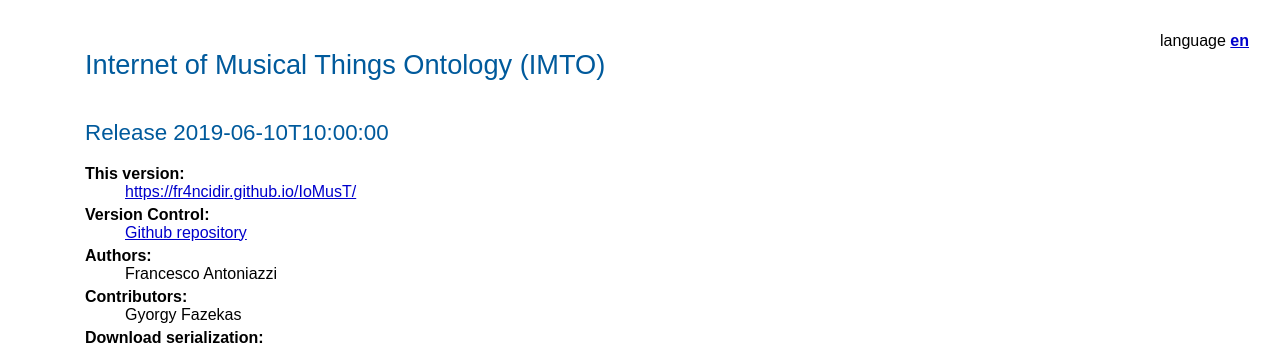
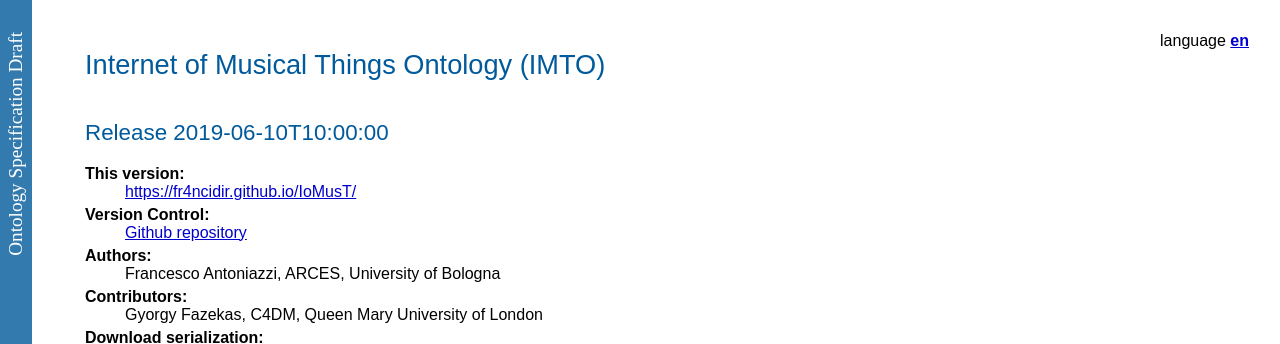
Before and after one commit to fr4ncidir/IoMusT, a plain HTML site: page index.html in a window 1280 px wide. Shown: the top 344 px of the page. Drawn offline with nearby package versions, Linux system fonts and the light colour scheme; grey boxes are pictures that could not be loaded.

Commit message:
Add affiliations

```diff
--- a/index.html
+++ b/index.html
@@ -67,10 +67,10 @@
 <dt>Version Control:</dt>
 <dd><a href="https://github.com/fr4ncidir/IoMusT">Github repository</a></dd>
 <dt>Authors:</dt>
-<dd>Francesco Antoniazzi</dd>
+<dd>Francesco Antoniazzi, ARCES, University of Bologna</dd>
 
 <dt>Contributors:</dt>
-<dd>Gyorgy Fazekas</dd>
+<dd>Gyorgy Fazekas, C4DM, Queen Mary University of London</dd>
 
 <dt>Download serialization:</dt><dd><span><a href="ontology.json" target="_blank"><img src="https://img.shields.io/badge/Format-JSON_LD-blue.svg" alt="JSON-LD" /></a> </span><span><a href="ontology.xml" target="_blank"><img src="https://img.shields.io/badge/Format-RDF/XML-blue.svg" alt="RDF/XML" /></a> </span><span><a href="ontology.nt" target="_blank"><img src="https://img.shields.io/badge/Format-N_Triples-blue.svg" alt="N-Triples" /></a> </span><span><a href="ontology.ttl" target="_blank"><img src="https://img.shields.io/badge/Format-TTL-blue.svg" alt="TTL" /></a> </span></dd><dt>License: </dt><dd><a href="https://www.gnu.org/licenses/gpl.html" target="_blank"><img src="https://img.shields.io/badge/License-https://www.gnu.org/licenses/gpl.html-blue.svg" alt="https://www.gnu.org/licenses/gpl.html" /></a>
 </dd><dt>Visualization:</dt><dd><a href="webvowl/index.html#" target="_blank"><img src="https://img.shields.io/badge/Visualize_with-WebVowl-blue.svg" alt="Visualize with WebVowl" /></a></dd>
```
